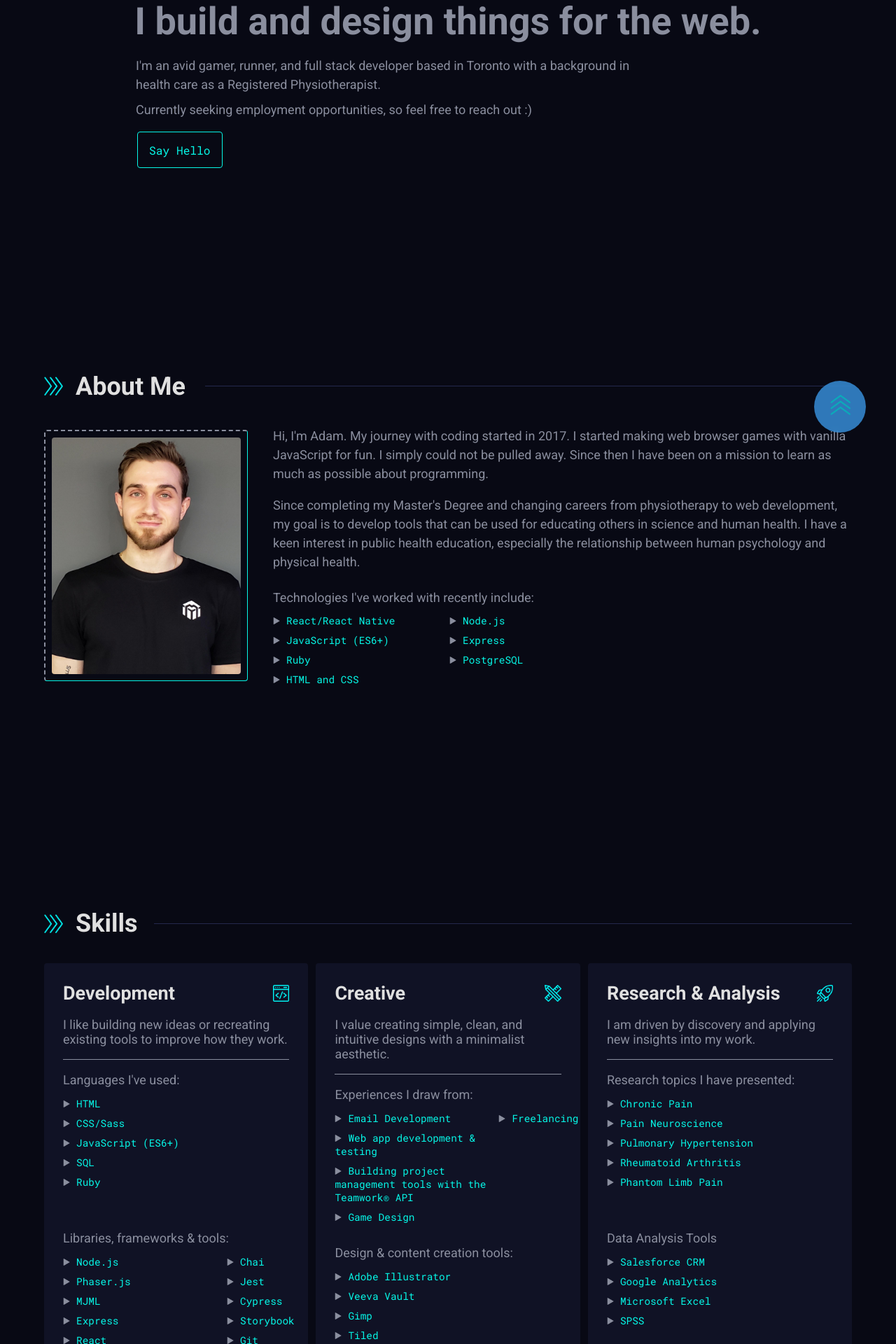
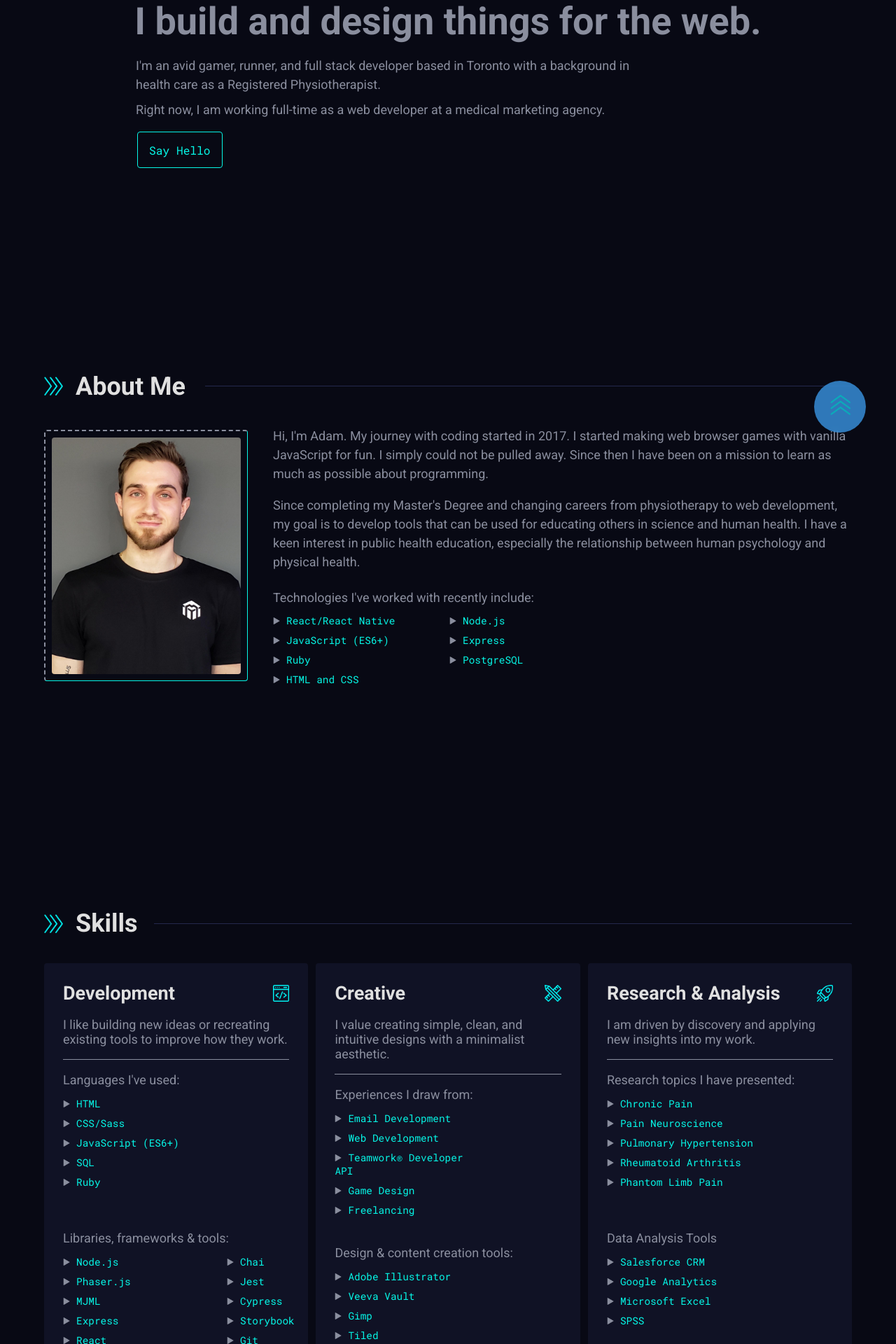
Before and after one commit to adammcodes/portfolio, a React (Create React App) app: page / in a window 1280 px wide. Shown: the part 326-2246 px from the top of the page at 70% size. Built offline with nearby package versions, Linux system fonts and the light colour scheme.

Commit message:
Edit Hero and Skills

```diff
--- a/src/components/sections/Hero.js
+++ b/src/components/sections/Hero.js
@@ -23,7 +23,7 @@ const Hero = (props) => {
             I&apos;m an avid gamer, runner, and full stack developer based in Toronto with a background in health care as a Registered Physiotherapist.
           </p>
           <p>
-            Currently seeking employment opportunities, so feel free to reach out :)
+            Right now, I am working full-time as a web developer at a medical marketing agency.
           </p>
         </div>
         <Button text="Say Hello" onClick={() => props.scrollToContact()} />
--- a/src/components/sections/Skills/index.js
+++ b/src/components/sections/Skills/index.js
@@ -49,8 +49,8 @@ const Skills = () => {
       label: "Experiences I draw from:",
       list: [
         "Email Development",
-        "Web app development & testing",
-        "Building project management tools with the Teamwork® API",
+        "Web Development",
+        "Teamwork® Developer API",
         "Game Design",
         "Freelancing",
       ],
```
